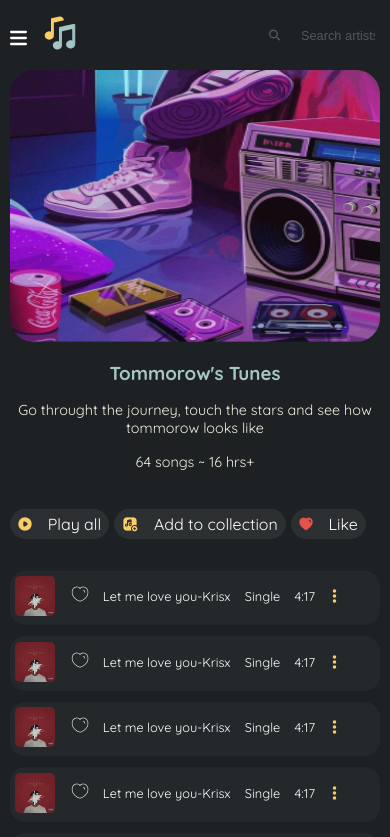
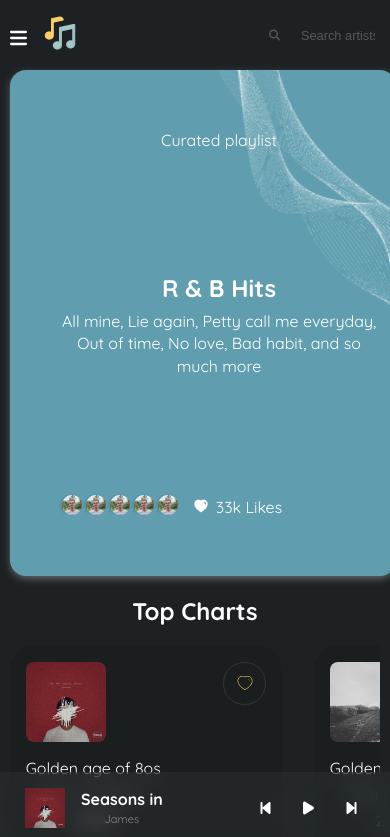
Before and after one commit to The-indigo/kaboom, a React (Create React App) app: page / in a window 390 px wide. Shown: the top 837 px of the page. Built offline with nearby package versions, Linux system fonts and the light colour scheme.

Commit message:
view chart or album mobile

```diff
--- a/src/components/Home/Home.js
+++ b/src/components/Home/Home.js
@@ -15,7 +15,7 @@ import Audiocontrols from "../shared/Audiocontrols/Audiocontrols";
 let albumData = [];
 
 const Home = () => {
-  const [page, setPage] = useState("topcharts");
+  const [page, setPage] = useState("home");
   const [albums,setAlbums]=useState([])
   useEffect(() => {
     // const fetchAlbums = async () => {
```
